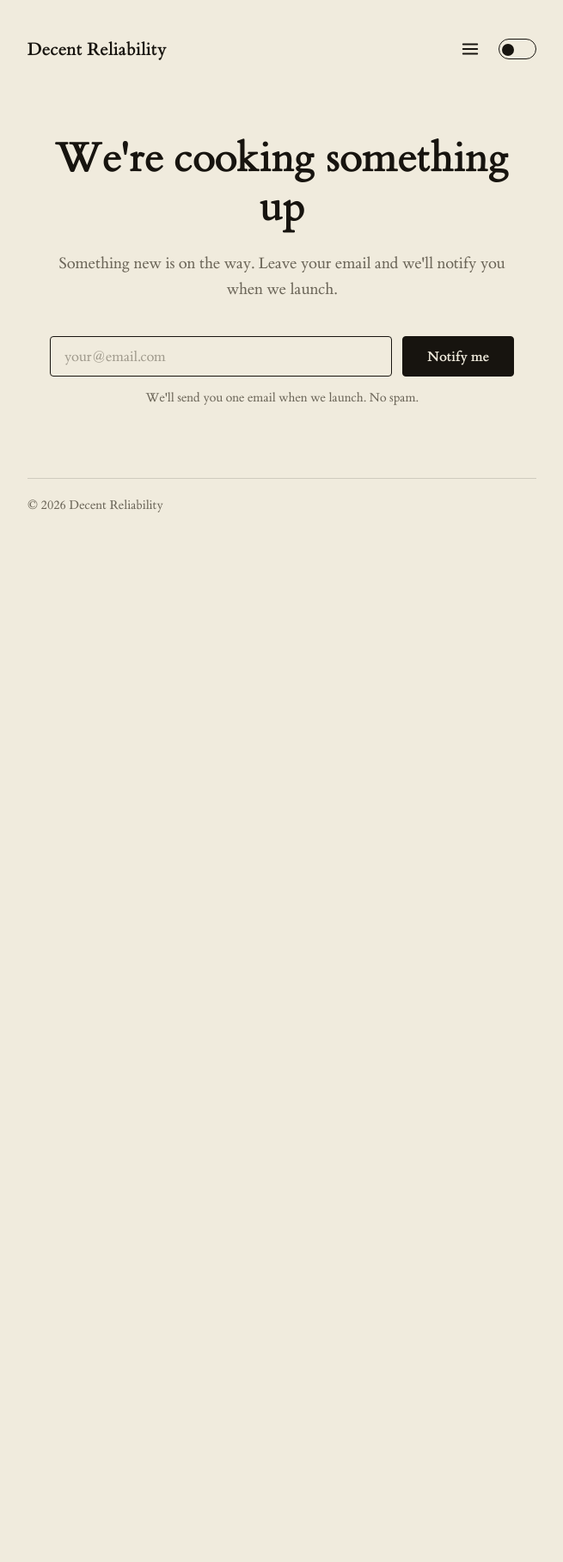
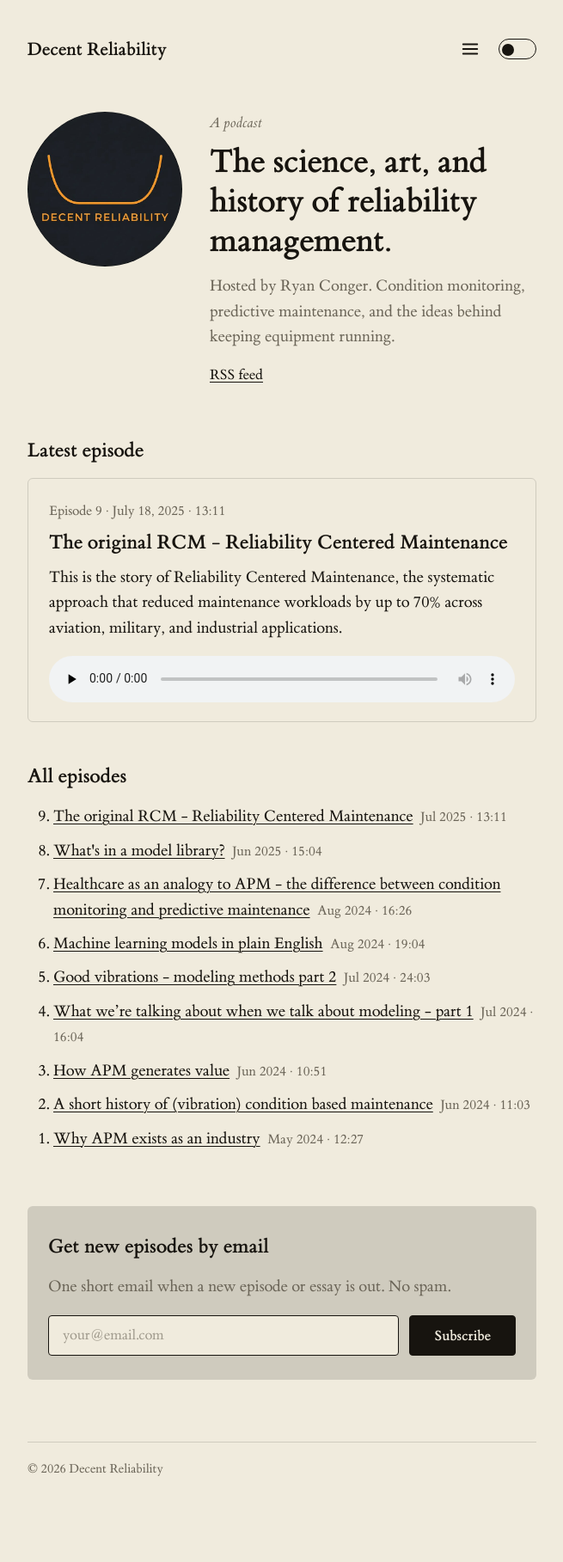
Before and after one commit to raconger/decentreliability, a Jekyll site: the page built from index.html, in a window 1280 px wide. Shown: the whole page at 86% size, without its empty margins (312-967 px from the left). Built offline with Jekyll 4.4.1, drawn with Linux system fonts in a browser that asks for light colours; before the commit the page ends 900 px from its top, so only the background shows below that.

Commit message:
Feature the podcast on the home page with a page per episode
- Add an episodes collection generated from the JustCast RSS feed by
  scripts/import_episodes.py, with an audio player and show notes per page
- Replace the coming-soon page with a podcast home: cover art, latest
  episode, full episode list, and subscribe links
- Keep the Formspree email signup as a shared include on home and episodes
- Fix the header archive link (/archive.html 404s; page builds to /archive/)

Co-Authored-By: Claude Opus 5.5 <noreply@anthropic.com>

```diff
--- a/_config.yml
+++ b/_config.yml
@@ -1,5 +1,13 @@
 title: Decent Reliability
-description: A short line describing who you are and what you do.
+description: A podcast about the science, art, and history of reliability management.
+
+podcast:
+  host: Ryan Conger
+  feed: "https://feed.justcast.com/shows/05554e06be7642a6f4acd5fa420f56a6081dc1a8/audioposts.rss"
+  cover: /assets/cover.jpg
+  # Add listing URLs here to show them as subscribe buttons
+  apple: ""
+  spotify: ""
 url: "https://decentreliability.com"
 baseurl: ""
 
@@ -12,6 +20,9 @@ collections:
   posts:
     output: true
     permalink: /post/:title/
+  episodes:
+    output: true
+    permalink: /episodes/:title/
 
 defaults:
   - scope:
@@ -24,6 +35,11 @@ defaults:
       type: "posts"
     values:
       layout: "post"
+  - scope:
+      path: ""
+      type: "episodes"
+    values:
+      layout: "episode"
 
 plugins:
   - jekyll-feed
@@ -34,3 +50,4 @@ exclude:
   - Gemfile.lock
   - README.md
   - vendor
+  - scripts
--- /dev/null
+++ b/_episodes/01-why-apm-exists-as-an-industry.md
@@ -0,0 +1,12 @@
+---
+title: "Why APM exists as an industry"
+episode: 1
+season: 1
+date: 2024-05-31 13:59:00 +0000
+duration: "12:27"
+audio_url: "https://backend-api.justcast.com/public_feeds/05554e06be7642a6f4acd5fa420f56a6081dc1a8/episodes/581516.mp3"
+audio_length: 11964883
+summary: "Consequently, a maintenance policy based exclusively on some maximum operating age would, no matter what the age limit, have little or no effect on the failure rate."
+justcast_url: "https://justcast.com/shows/14503/audioposts/581516"
+---
+<blockquote>Consequently, a maintenance policy based exclusively on some maximum operating age would, no matter what the age limit, have little or no effect on the failure rate.</blockquote><p>Reliability Centered Maintenance, Nowlan and Heap, 1978</p>
--- /dev/null
+++ b/_episodes/02-a-short-history-of-vibration-condition-based-maintenance.md
@@ -0,0 +1,12 @@
+---
+title: "A short history of (vibration) condition based maintenance"
+episode: 2
+season: 1
+date: 2024-06-14 20:25:00 +0000
+duration: "11:03"
+audio_url: "https://backend-api.justcast.com/public_feeds/05554e06be7642a6f4acd5fa420f56a6081dc1a8/episodes/585069.mp3"
+audio_length: 10622020
+summary: "Why don’t people walk around putting broomsticks on machines anymore?"
+justcast_url: "https://justcast.com/shows/14503/audioposts/585069"
+---
+<p>Why don’t people walk around putting broomsticks on machines anymore?</p>
--- /dev/null
+++ b/_episodes/03-how-apm-generates-value.md
@@ -0,0 +1,12 @@
+---
+title: "How APM generates value"
+episode: 3
+season: 1
+date: 2024-06-28 11:00:00 +0000
+duration: "10:51"
+audio_url: "https://backend-api.justcast.com/public_feeds/05554e06be7642a6f4acd5fa420f56a6081dc1a8/episodes/587803.mp3"
+audio_length: 10423108
+summary: "Increasing production and decreasing maintenance cost; what more could you ask for?"
+justcast_url: "https://justcast.com/shows/14503/audioposts/587803"
+---
+<p>Increasing production and decreasing maintenance cost; what more could you ask for?</p><p>A short discussion on how APM generates value and a few methods for estimating a reasonable expected value.</p>
--- /dev/null
+++ b/_episodes/04-what-were-talking-about-when-we-talk-about-modeling-part-1.md
@@ -0,0 +1,12 @@
+---
+title: "What we’re talking about when we talk about modeling - part 1"
+episode: 4
+season: 1
+date: 2024-07-12 12:29:00 +0000
+duration: "16:04"
+audio_url: "https://backend-api.justcast.com/public_feeds/05554e06be7642a6f4acd5fa420f56a6081dc1a8/episodes/591401.mp3"
+audio_length: 15426087
+summary: "This is the opening episode about modeling methods for condition monitoring or predictive maintenance. We talk about theoretical (rule/logic based) versus empirical (data driven) models, give a few examples, and then close with the topic of explainability. There’s a lot more to come on methods, but this is the start!"
+justcast_url: "https://justcast.com/shows/14503/audioposts/591401"
+---
+<p>This is the opening episode about modeling methods for condition monitoring or predictive maintenance. We talk about theoretical (rule/logic based) versus empirical (data driven) models, give a few examples, and then close with the topic of explainability. There’s a lot more to come on methods, but this is the start!</p>
--- /dev/null
+++ b/_episodes/05-good-vibrations-modeling-methods-part-2.md
@@ -0,0 +1,12 @@
+---
+title: "Good vibrations - modeling methods part 2"
+episode: 5
+season: 1
+date: 2024-07-26 12:00:00 +0000
+duration: "24:03"
+audio_url: "https://backend-api.justcast.com/public_feeds/05554e06be7642a6f4acd5fa420f56a6081dc1a8/episodes/594602.mp3"
+audio_length: 23099396
+summary: "Why is vibration such a useful method for understanding the health of rotating or reciprocating equipment? This episode talks about what vibration means, how it can be used for detection and then examples of how it can be used to diagnose the cause of issues."
+justcast_url: "https://justcast.com/shows/14503/audioposts/594602"
+---
+<p>Why is vibration such a useful method for understanding the health of rotating or reciprocating equipment? This episode talks about what vibration means, how it can be used for detection and then examples of how it can be used to diagnose the cause of issues.</p>
--- /dev/null
+++ b/_episodes/06-machine-learning-models-in-plain-english.md
@@ -0,0 +1,11 @@
+---
+title: "Machine learning models in plain English"
+episode: 6
+season: 1
+date: 2024-08-09 12:16:00 +0000
+duration: "19:04"
+audio_url: "https://backend-api.justcast.com/public_feeds/05554e06be7642a6f4acd5fa420f56a6081dc1a8/episodes/597805.mp3"
+audio_length: 18307960
+summary: ""
+justcast_url: "https://justcast.com/shows/14503/audioposts/597805"
+---
--- /dev/null
+++ b/_episodes/07-healthcare-as-an-analogy-to-apm-the-difference-between-condition-monitoring-and-predictive-maintenance.md
@@ -0,0 +1,11 @@
+---
+title: "Healthcare as an analogy to APM - the difference between condition monitoring and predictive maintenance"
+episode: 7
+season: 1
+date: 2024-08-23 12:43:00 +0000
+duration: "16:26"
+audio_url: "https://backend-api.justcast.com/public_feeds/05554e06be7642a6f4acd5fa420f56a6081dc1a8/episodes/602538.mp3"
+audio_length: 15778905
+summary: ""
+justcast_url: "https://justcast.com/shows/14503/audioposts/602538"
+---
--- /dev/null
+++ b/_episodes/08-whats-in-a-model-library.md
@@ -0,0 +1,12 @@
+---
+title: "What's in a model library?"
+episode: 8
+season: 1
+date: 2025-06-20 14:00:00 +0000
+duration: "15:04"
+audio_url: "https://backend-api.justcast.com/public_feeds/05554e06be7642a6f4acd5fa420f56a6081dc1a8/episodes/677896.mp3"
+audio_length: 11719587
+summary: "What's actually inside a model library? What's the difference between a model library of physics based and data driven models?"
+justcast_url: "https://justcast.com/shows/14503/audioposts/677896"
+---
+<p>What's actually inside a model library? What's the difference between a model library of physics based and data driven models?</p><p>Listen and learn.</p>
--- /dev/null
+++ b/_episodes/09-the-original-rcm-reliability-centered-maintenance.md
@@ -0,0 +1,12 @@
+---
+title: "The original RCM - Reliability Centered Maintenance"
+episode: 9
+season: 1
+date: 2025-07-18 12:56:00 +0000
+duration: "13:11"
+audio_url: "https://backend-api.justcast.com/public_feeds/05554e06be7642a6f4acd5fa420f56a6081dc1a8/episodes/690686.mp3"
+audio_length: 14781473
+summary: "This is the story of Reliability Centered Maintenance, the systematic approach that reduced maintenance workloads by up to 70% across aviation, military, and industrial applications."
+justcast_url: "https://justcast.com/shows/14503/audioposts/690686"
+---
+<p>This is the story of Reliability Centered Maintenance, the systematic approach that reduced maintenance workloads by up to 70% across aviation, military, and industrial applications.</p><p>In 1960, airlines were spending fortunes on scheduled maintenance yet still experiencing unexpected failures. This paradox led to Reliability-Centered Maintenance—a 7-question framework that eliminates maintenance guesswork by focusing on actual consequences rather than arbitrary schedules. Whether you're maintaining a car, home systems, or industrial equipment, you'll learn to stop over-maintaining expensive parts while preventing costly surprises like backup generators failing when you need them most. The methodology helps you spot small problems before they cascade into big disasters, using the same systematic thinking that revolutionized aviation safety.</p><p>The Royal Australian Navy cut preventative maintenance labor by 75%, while power plants save hundreds of thousands per day during peak periods. In 30 minutes, discover how to turn maintenance from a cost center into a competitive advantage by letting actual risk—not routine—drive decisions.</p>
--- /dev/null
+++ b/_includes/signup.html
@@ -0,0 +1,16 @@
+<section class="signup">
+  <h2>{{ include.heading | default: "Get new episodes by email" }}</h2>
+  <p>{{ include.note | default: "One short email when a new episode or essay is out. No spam." }}</p>
+  <form class="signup-form" method="POST" action="https://formspree.io/f/xaewbzyl">
+    <div class="form-group">
+      <input
+        type="email"
+        name="email"
+        placeholder="your@email.com"
+        required
+        aria-label="Email address"
+      >
+      <button type="submit">Subscribe</button>
+    </div>
+  </form>
+</section>
--- /dev/null
+++ b/_includes/subscribe-links.html
@@ -0,0 +1,5 @@
+<ul class="subscribe-links">
+  {% if site.podcast.apple != "" %}<li><a href="{{ site.podcast.apple }}">Apple Podcasts</a></li>{% endif %}
+  {% if site.podcast.spotify != "" %}<li><a href="{{ site.podcast.spotify }}">Spotify</a></li>{% endif %}
+  <li><a href="{{ site.podcast.feed }}">RSS feed</a></li>
+</ul>
--- a/_layouts/default.html
+++ b/_layouts/default.html
@@ -4,7 +4,10 @@
   <meta charset="UTF-8" />
   <meta name="viewport" content="width=device-width, initial-scale=1" />
   <title>{% if page.title %}{{ page.title }} — {% endif %}{{ site.title }}</title>
-  <meta name="description" content="{% if page.description %}{{ page.description }}{% else %}{{ site.description }}{% endif %}" />
+  <meta name="description" content="{% if page.description %}{{ page.description | escape }}{% elsif page.summary and page.summary != "" %}{{ page.summary | escape }}{% else %}{{ site.description }}{% endif %}" />
+  <link rel="alternate" type="application/rss+xml" title="{{ site.title }} podcast" href="{{ site.podcast.feed }}" />
+  <meta property="og:title" content="{% if page.title %}{{ page.title | escape }}{% else %}{{ site.title }}{% endif %}" />
+  <meta property="og:image" content="{{ site.url }}{{ site.podcast.cover }}" />
   <link rel="preload" href="/fonts/et-book/et-book-roman-line-figures/et-book-roman-line-figures.woff" as="font" type="font/woff" crossorigin>
   <link rel="stylesheet" href="/style.css" />
   <script>
@@ -18,7 +21,7 @@
     <header class="site-header">
       <a class="brand" href="/">{{ site.title }}</a>
       <div class="controls">
-        <a class="icon-btn" href="/archive.html" aria-label="Archive" title="Archive">
+        <a class="icon-btn" href="/archive/" aria-label="Archive" title="Archive">
           <svg width="22" height="22" viewBox="0 0 24 24" fill="none" stroke="currentColor" stroke-width="2" stroke-linecap="round"><line x1="3" y1="6" x2="21" y2="6"/><line x1="3" y1="12" x2="21" y2="12"/><line x1="3" y1="18" x2="21" y2="18"/></svg>
         </a>
         <button class="theme-toggle" aria-label="Toggle dark mode"><span class="knob"></span></button>
--- a/index.html
+++ b/index.html
@@ -1,24 +1,41 @@
 ---
 layout: default
 ---
+{% assign episodes = site.episodes | sort: "episode" | reverse %}
+{% assign latest = episodes | first %}
 
-<section class="coming-soon">
-  <h1>We're cooking something up</h1>
-  <p>
-    Something new is on the way. Leave your email and we'll notify you when we launch.
-  </p>
+<section class="podcast-hero">
+  <img class="cover" src="{{ site.podcast.cover }}" alt="Decent Reliability cover art: a bathtub failure-rate curve" width="180" height="180">
+  <div>
+    <span class="kicker">A podcast</span>
+    <h1>The science, art, and history of reliability management.</h1>
+    <p>Hosted by {{ site.podcast.host }}. Condition monitoring, predictive maintenance, and the ideas behind keeping equipment running.</p>
+    {% include subscribe-links.html %}
+  </div>
+</section>
 
-  <form class="signup-form" method="POST" action="https://formspree.io/f/xaewbzyl">
-    <div class="form-group">
-      <input
-        type="email"
-        name="email"
-        placeholder="your@email.com"
-        required
-        aria-label="Email address"
-      >
-      <button type="submit">Notify me</button>
-    </div>
-    <p class="form-note">We'll send you one email when we launch. No spam.</p>
-  </form>
+{% if latest %}
+<section class="latest">
+  <h2>Latest episode</h2>
+  <div class="episode-card">
+    <span class="meta">Episode {{ latest.episode }} · {{ latest.date | date: "%B %-d, %Y" }} · {{ latest.duration }}</span>
+    <h3><a href="{{ latest.url }}">{{ latest.title }}</a></h3>
+    {% if latest.summary != "" %}<p>{{ latest.summary }}</p>{% endif %}
+    <audio class="player" controls preload="none" src="{{ latest.audio_url }}"></audio>
+  </div>
 </section>
+{% endif %}
+
+<section class="list episodes">
+  <h2>All episodes</h2>
+  <ol reversed>
+    {% for ep in episodes %}
+      <li>
+        <a href="{{ ep.url }}">{{ ep.title }}</a>
+        <span class="meta">{{ ep.date | date: "%b %Y" }} · {{ ep.duration }}</span>
+      </li>
+    {% endfor %}
+  </ol>
+</section>
+
+{% include signup.html %}
--- a/style.css
+++ b/style.css
@@ -158,33 +158,157 @@ html[data-theme="dark"] .theme-toggle .knob {
 }
 
 /* ---------------------------------------------------
-   Coming soon page
+   Podcast home
 --------------------------------------------------- */
-.coming-soon {
-  max-width: 540px;
-  margin: 80px auto;
-  text-align: center;
+.kicker {
+  display: block;
+  font-style: italic;
+  font-size: 17px;
+  color: var(--ink-soft);
+  margin-bottom: 8px;
 }
 
-.coming-soon h1 {
+.podcast-hero {
+  display: flex;
+  gap: 32px;
+  align-items: flex-start;
+}
+
+.podcast-hero .cover {
+  width: 180px;
+  height: 180px;
+  border-radius: 50%;
+  flex-shrink: 0;
+}
+
+.podcast-hero h1 {
   font-family: var(--serif);
   font-weight: 700;
-  font-size: clamp(38px, 6vw, 52px);
-  line-height: 1.1;
+  font-size: clamp(30px, 5vw, 40px);
+  line-height: 1.15;
   letter-spacing: -0.01em;
-  margin: 0 0 24px;
+  margin: 0 0 16px;
 }
 
-.coming-soon p {
-  font-size: 19px;
-  margin: 0 0 40px;
+.podcast-hero p {
+  margin: 0 0 16px;
+  color: var(--ink-soft);
+}
+
+.subscribe-links {
+  list-style: none;
+  padding: 0;
+  margin: 0;
+  display: flex;
+  flex-wrap: wrap;
+  gap: 8px 20px;
+  font-size: 17px;
+}
+
+section.latest {
+  margin-top: 56px;
+}
+
+section.latest h2,
+section.signup h2,
+.episode h2 {
+  font-family: var(--serif);
+  font-weight: 700;
+  font-size: 24px;
+  margin: 0 0 14px;
+}
+
+.episode-card {
+  border: 1px solid var(--rule);
+  border-radius: 6px;
+  padding: 22px 24px;
+}
+
+.episode-card .meta {
+  font-size: 16px;
+  color: var(--ink-soft);
+}
+
+.episode-card h3 {
+  font-family: var(--serif);
+  font-weight: 700;
+  font-size: 24px;
+  line-height: 1.25;
+  margin: 6px 0 12px;
+}
+
+.episode-card h3 a { text-decoration: none; }
+.episode-card h3 a:hover { text-decoration: underline; }
+
+.episode-card p {
+  margin: 0 0 18px;
+}
+
+audio.player {
+  display: block;
+  width: 100%;
+  margin: 0;
+}
+html[data-theme="dark"] audio.player { color-scheme: dark; }
+
+section.list.episodes ol {
+  padding-left: 30px;
+  margin: 0;
+}
+
+/* ---------------------------------------------------
+   Episode page
+--------------------------------------------------- */
+.episode .date { margin-bottom: 24px; }
+
+.episode .episode-actions {
+  font-size: 16px;
+  margin: 10px 0 40px;
+}
+
+.episode h2 { margin-top: 40px; }
+
+.listen-elsewhere {
+  margin-top: 44px;
+  padding-top: 28px;
+  border-top: 1px solid var(--rule);
+}
+
+.essay .subscribe-links { padding: 0; margin: 0; }
+.essay .subscribe-links li { margin: 0; }
+
+.listen-elsewhere p {
+  color: var(--ink-soft);
+  margin: 0 0 12px;
+}
+
+.episode-nav {
+  display: flex;
+  justify-content: space-between;
+  margin-top: 44px;
+  font-size: 17px;
+}
+.episode-nav .next { margin-left: auto; }
+
+/* ---------------------------------------------------
+   Email signup
+--------------------------------------------------- */
+section.signup {
+  margin-top: 64px;
+  padding: 28px 24px;
+  background: var(--rule);
+  border-radius: 6px;
+}
+
+section.signup p {
+  margin: 0 0 18px;
   color: var(--ink-soft);
 }
 
 .signup-form .form-group {
   display: flex;
   gap: 12px;
-  margin-bottom: 14px;
+  margin: 0;
 }
 
 .signup-form input[type="email"] {
@@ -227,17 +351,19 @@ html[data-theme="dark"] .theme-toggle .knob {
   opacity: 0.85;
 }
 
-.signup-form .form-note {
-  font-size: 15px;
-  color: var(--ink-soft);
-  margin: 0;
+@media (max-width: 560px) {
+  .podcast-hero {
+    flex-direction: column;
+    gap: 20px;
+  }
+
+  .podcast-hero .cover {
+    width: 120px;
+    height: 120px;
+  }
 }
 
 @media (max-width: 480px) {
-  .coming-soon {
-    margin: 40px auto;
-  }
-
   .signup-form .form-group {
     flex-direction: column;
     gap: 10px;
```
Also changed, not shown: _layouts/episode.html (added, +38 -0 lines), archive.html (+16 -1 lines), scripts/import_episodes.py (added, +97 -0 lines), README.md, assets/cover.jpg (added).
